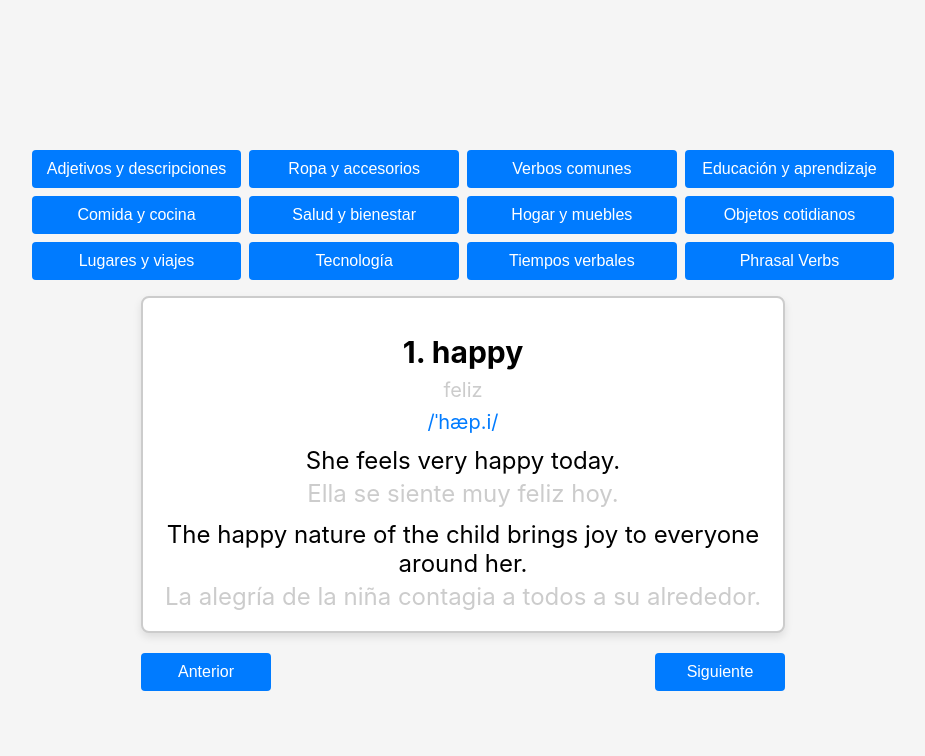
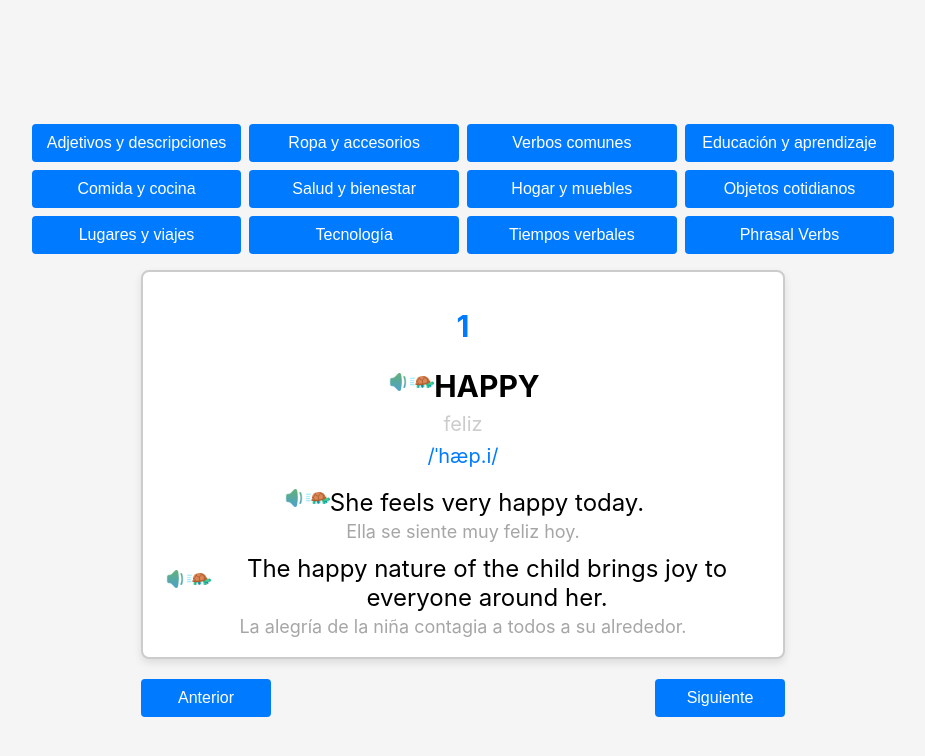
Before and after one commit to dmilagros/english-flashcard-app, a React (Create React App) app: page / in a window 1280 px wide. Shown: the top 756 px of the page, without its empty margins (177-1102 px from the left). Built offline with nearby package versions, Linux system fonts and the light colour scheme.

Commit message:
update styles and add speech

```diff
--- a/src/components/Flashcard.scss
+++ b/src/components/Flashcard.scss
@@ -53,11 +53,19 @@ button {
   }
 }
 
-.word {
+.number, .word {
   font-size: 30px;
   font-weight: 700;
   margin-bottom: 10px;
   margin: 16px 0 8px 0;
+}
+
+.word {
+  text-transform: uppercase;
+}
+
+.number {
+  color: #007bff;
 }
 
 .spanish {
@@ -77,11 +85,6 @@ button {
   margin: 12px 0 4px;
 }
 
-.simple-sentence-spanish,
-.complex-sentence-spanish {
-  margin: 0;
-}
-
 .complex-sentence,
 .simple-sentence {
   color: #000000;
@@ -89,7 +92,25 @@ button {
 
 .complex-sentence-spanish,
 .simple-sentence-spanish {
-  color: #ccc;
+  color: #a6a6a6;
+  margin: 0;
+  font-size: 18px;
+}
+
+.text-to-speech {
+	display: flex;
+	justify-content: center;
+	align-items: center;
+}
+
+.button-speech {
+	width: 24px;
+	min-width: 24px;
+	height: 24px;
+	gap: 4px;
+	img {
+		width: 100%;
+	}
 }
 
 @media (max-width: 600px) {
--- a/src/components/Flashcard.tsx
+++ b/src/components/Flashcard.tsx
@@ -1,5 +1,6 @@
 import React, { useState, useEffect } from "react";
 import "./Flashcard.scss";
+import { textToSpeech } from "../hooks/textToSpeech";
 
 interface FlashcardData {
   id: string | number;
@@ -12,12 +13,47 @@ interface FlashcardData {
   spanish: string;
 }
 
+interface VocabularyType {
+  label: string;
+  value: string;
+}
+
+/*
+Phrasal verbs list con Be, Break, Bring, Call
+Phrasal verbs list con Carry, Come, Cut, Do
+Phrasal verbs list con Fall, Get, Give, Go, Keep
+Phrasal verbs list con Look ,Make ,Move ,Pass
+Phrasal verbs list con Pick, Put, Run, Set, See
+Phrasal verbs list con Take, Turn, Work, Give
+Phrasal verbs list con Hold, Check, Take, Bring
+ */
 const Flashcard: React.FC = () => {
   const [type, setType] = useState<string>(
     "vocabulary_adjectives_descriptions"
   );
   const [cards, setCards] = useState<FlashcardData[]>([]);
   const [currentIndex, setCurrentIndex] = useState(0);
+
+  const typeList: VocabularyType[] = [
+    {
+      label: "Adjetivos y descripciones",
+      value: "vocabulary_adjectives_descriptions",
+    },
+    { label: "Ropa y accesorios", value: "vocabulary_clothing_accessories" },
+    { label: "Verbos comunes", value: "vocabulary_common_verbs" },
+    {
+      label: "Educación y aprendizaje",
+      value: "vocabulary_education_learning",
+    },
+    { label: "Comida y cocina", value: "vocabulary_food_cooking" },
+    { label: "Salud y bienestar", value: "vocabulary_health_wellness" },
+    { label: "Hogar y muebles", value: "vocabulary_home_furniture" },
+    { label: "Objetos cotidianos", value: "vocabulary_objects" },
+    { label: "Lugares y viajes", value: "vocabulary_places_travel" },
+    { label: "Tecnología", value: "vocabulary_technology" },
+    { label: "Tiempos verbales", value: "vocabulary_verb_tenses" },
+    { label: "Phrasal Verbs", value: "vocabulary_phrasal_verbs" },
+  ];
 
   // Función para cargar las flashcards desde el archivo JSON
   const fetchFlashcards = async () => {
@@ -60,6 +96,13 @@ const Flashcard: React.FC = () => {
     fetchFlashcards();
   }, [type]);
 
+  useEffect(() => {
+    window.addEventListener("keydown", handleKeyDown);
+    return () => {
+      window.removeEventListener("keydown", handleKeyDown);
+    };
+  }, [cards]);
+
   const handleNext = () => {
     setCurrentIndex((prevIndex) => (prevIndex + 1) % cards.length);
   };
@@ -78,13 +121,6 @@ const Flashcard: React.FC = () => {
     }
   };
 
-  useEffect(() => {
-    window.addEventListener("keydown", handleKeyDown);
-    return () => {
-      window.removeEventListener("keydown", handleKeyDown);
-    };
-  }, [cards]);
-
   if (cards.length === 0) {
     return <div className="flashcard-container">Cargando tarjetas...</div>;
   }
@@ -100,74 +136,71 @@ const Flashcard: React.FC = () => {
     });
   };
 
+  const renderSentence = (
+    text?: string,
+    className?: string,
+    isClickable = true
+  ) => {
+    return text ? (
+      <div className="text-to-speech">
+        {isClickable ? (
+          <>
+            <div className="button-speech">
+              <img
+                src="/images/normal.png"
+                alt=""
+                onClick={isClickable ? () => textToSpeech(text) : undefined}
+              />
+            </div>
+            <div className="button-speech">
+              <img
+                src="/images/slow.png"
+                alt=""
+                onClick={isClickable ? () => textToSpeech(text) : undefined}
+              />
+            </div>
+          </>
+        ) : null}
+        <p className={className}>{text}</p>
+      </div>
+    ) : null;
+  };
+
   return (
     <div className="wrapper">
       <div className="types">
-        <button onClick={() => setType("vocabulary_adjectives_descriptions")}>
-          Adjetivos y descripciones
-        </button>
-        <button onClick={() => setType("vocabulary_clothing_accessories")}>
-          Ropa y accesorios
-        </button>
-        <button onClick={() => setType("vocabulary_common_verbs")}>
-          Verbos comunes
-        </button>
-        <button onClick={() => setType("vocabulary_education_learning")}>
-          Educación y aprendizaje
-        </button>
-        <button onClick={() => setType("vocabulary_food_cooking")}>
-          Comida y cocina
-        </button>
-        <button onClick={() => setType("vocabulary_health_wellness")}>
-          Salud y bienestar
-        </button>
-        <button onClick={() => setType("vocabulary_home_furniture")}>
-          Hogar y muebles
-        </button>
-        <button onClick={() => setType("vocabulary_objects")}>
-          Objetos cotidianos
-        </button>
-        <button onClick={() => setType("vocabulary_places_travel")}>
-          Lugares y viajes
-        </button>
-        <button onClick={() => setType("vocabulary_technology")}>
-          Tecnología
-        </button>
-        <button onClick={() => setType("vocabulary_verb_tenses")}>
-          Tiempos verbales
-        </button>
-        <button onClick={() => setType("vocabulary_phrasal_verbs")}>
-          Phrasal Verbs
-        </button>
+        {typeList.map((type) => (
+          <button key={type.value} onClick={() => setType(type.value)}>
+            {type.label}
+          </button>
+        ))}
       </div>
       <section className="container-flashcard">
         <div className="flashcard">
-          <p className="word">
-            {cards[currentIndex].id}. {cards[currentIndex].word}
-          </p>
+          <p className="number">{cards[currentIndex].id}</p>
+          {renderSentence(cards[currentIndex].word, "word")}
           <p className="spanish">{cards[currentIndex].spanish}</p>
           <p className="pronunciation">{cards[currentIndex].pronunciation}</p>
-          {cards[currentIndex].simple_sentence ? (
-            <p className="simple-sentence">
-              {cards[currentIndex].simple_sentence}
-            </p>
-          ) : null}
-          {cards[currentIndex].simple_sentence_spanish ? (
-            <p className="simple-sentence-spanish">
-              {cards[currentIndex].simple_sentence_spanish}
-            </p>
-          ) : null}
-          {cards[currentIndex].complex_sentence ? (
-            <p className="complex-sentence">
-              {cards[currentIndex].complex_sentence}
-            </p>
-          ) : null}
-          {cards[currentIndex].complex_sentence_spanish ? (
-            <p className="complex-sentence-spanish">
-              {cards[currentIndex].complex_sentence_spanish}
-            </p>
-          ) : null}
+          {renderSentence(
+            cards[currentIndex].simple_sentence,
+            "simple-sentence"
+          )}
+          {renderSentence(
+            cards[currentIndex].simple_sentence_spanish,
+            "simple-sentence-spanish",
+            false
+          )}
+          {renderSentence(
+            cards[currentIndex].complex_sentence,
+            "complex-sentence"
+          )}
+          {renderSentence(
+            cards[currentIndex].complex_sentence_spanish,
+            "complex-sentence-spanish",
+            false
+          )}
         </div>
+
         <div className="controls">
           <button onClick={handlePrev}>Anterior</button>
           <button onClick={handleNext}>Siguiente</button>
--- /dev/null
+++ b/src/hooks/textToSpeech.ts
@@ -0,0 +1,16 @@
+export const textToSpeech = (text: string, lang: string = 'en-US'): void => {
+  // Verifica si el navegador soporta la API de texto a voz
+  if ('speechSynthesis' in window) {
+    const utterance = new SpeechSynthesisUtterance(text);
+    utterance.lang = lang;
+
+    // Opcional: Puedes modificar el tono, la velocidad y el volumen
+    utterance.pitch = 1; // Rango entre 0 y 2
+    utterance.rate = 0.8; // Velocidad entre 0.1 y 10
+    utterance.volume = 1; // Volumen entre 0 y 1
+
+    window.speechSynthesis.speak(utterance);
+  } else {
+    console.error("Texto a voz no es soportado en este navegador.");
+  }
+};
```
Also changed, not shown: public/images/normal.png (added), public/images/slow.png (added).
